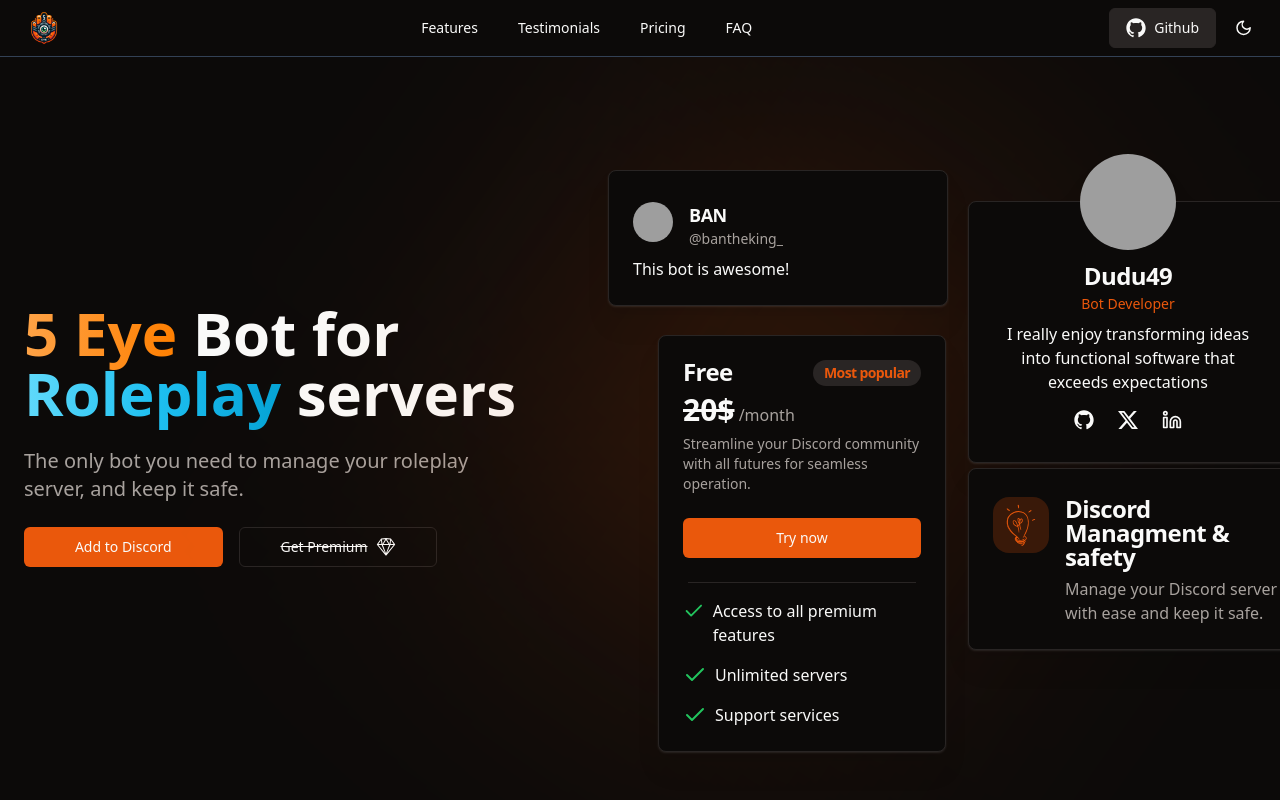
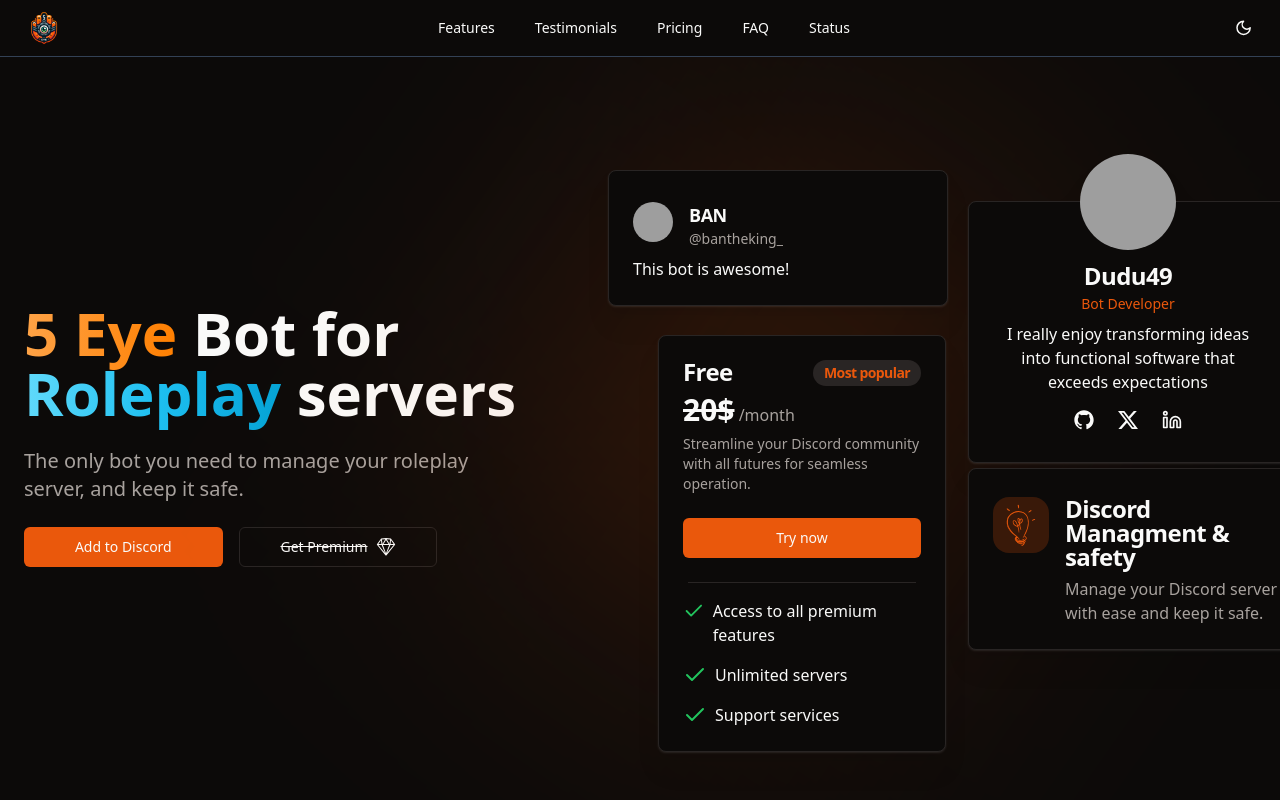
Before and after one commit to RadouaneGaroiaz/5eye-landing-page, a React (Vite) app: page / in a window 1280 px wide. Shown: the top 800 px of the page. Built offline with nearby package versions, Linux system fonts and the light colour scheme; grey boxes are pictures that could not be loaded.

Commit message:
Update Navbar component with new "Status" link

```diff
--- a/src/components/Navbar.tsx
+++ b/src/components/Navbar.tsx
@@ -41,6 +41,10 @@ const routeList: RouteProps[] = [
     href: "#faq",
     label: "FAQ",
   },
+  {
+    href: "https://5eyestatus.betteruptime.com/",
+    label: "Status",
+  },
 ];
 
 export const Navbar = () => {
@@ -81,7 +85,7 @@ export const Navbar = () => {
               <SheetContent side={"left"}>
                 <SheetHeader>
                   <SheetTitle className="font-bold text-xl">
-                    Shadcn/React
+                    5 Eye
                   </SheetTitle>
                 </SheetHeader>
                 <nav className="flex flex-col justify-center items-center gap-2 mt-4">
@@ -96,7 +100,7 @@ export const Navbar = () => {
                       {label}
                     </a>
                   ))}
-                  <a
+                  {/* <a
                     rel="noreferrer noopener"
                     href="https://github.com/leoMirandaa/shadcn-landing-page.git"
                     target="_blank"
@@ -106,7 +110,7 @@ export const Navbar = () => {
                   >
                     <GitHubLogoIcon className="mr-2 w-5 h-5" />
                     Github
-                  </a>
+                  </a> */}
                 </nav>
               </SheetContent>
             </Sheet>
@@ -129,7 +133,7 @@ export const Navbar = () => {
           </nav>
 
           <div className="hidden md:flex gap-2">
-            <a
+            {/* <a
               rel="noreferrer noopener"
               href="https://github.com/leoMirandaa/shadcn-landing-page.git"
               target="_blank"
@@ -137,7 +141,7 @@ export const Navbar = () => {
             >
               <GitHubLogoIcon className="mr-2 w-5 h-5" />
               Github
-            </a>
+            </a> */}
 
             <ModeToggle />
           </div>
```
